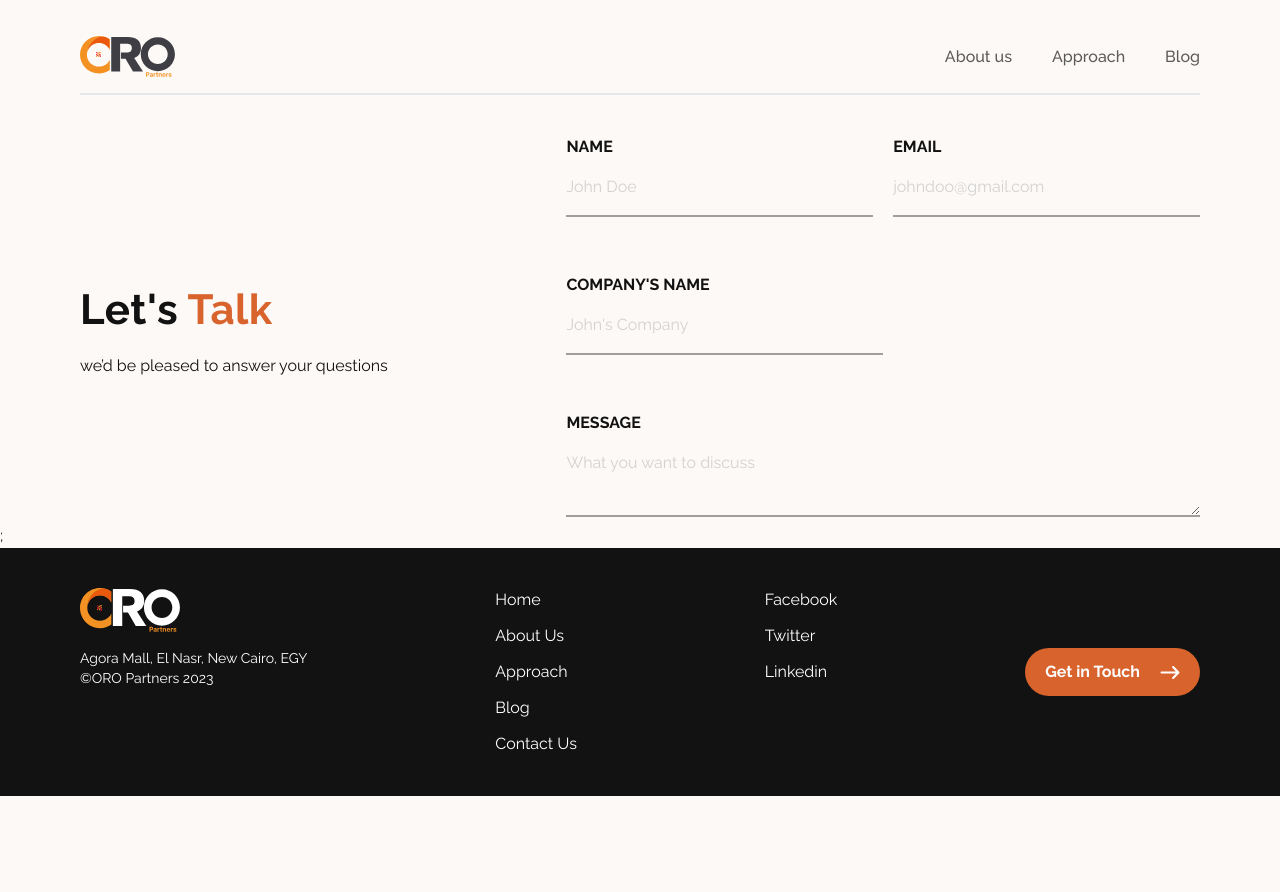
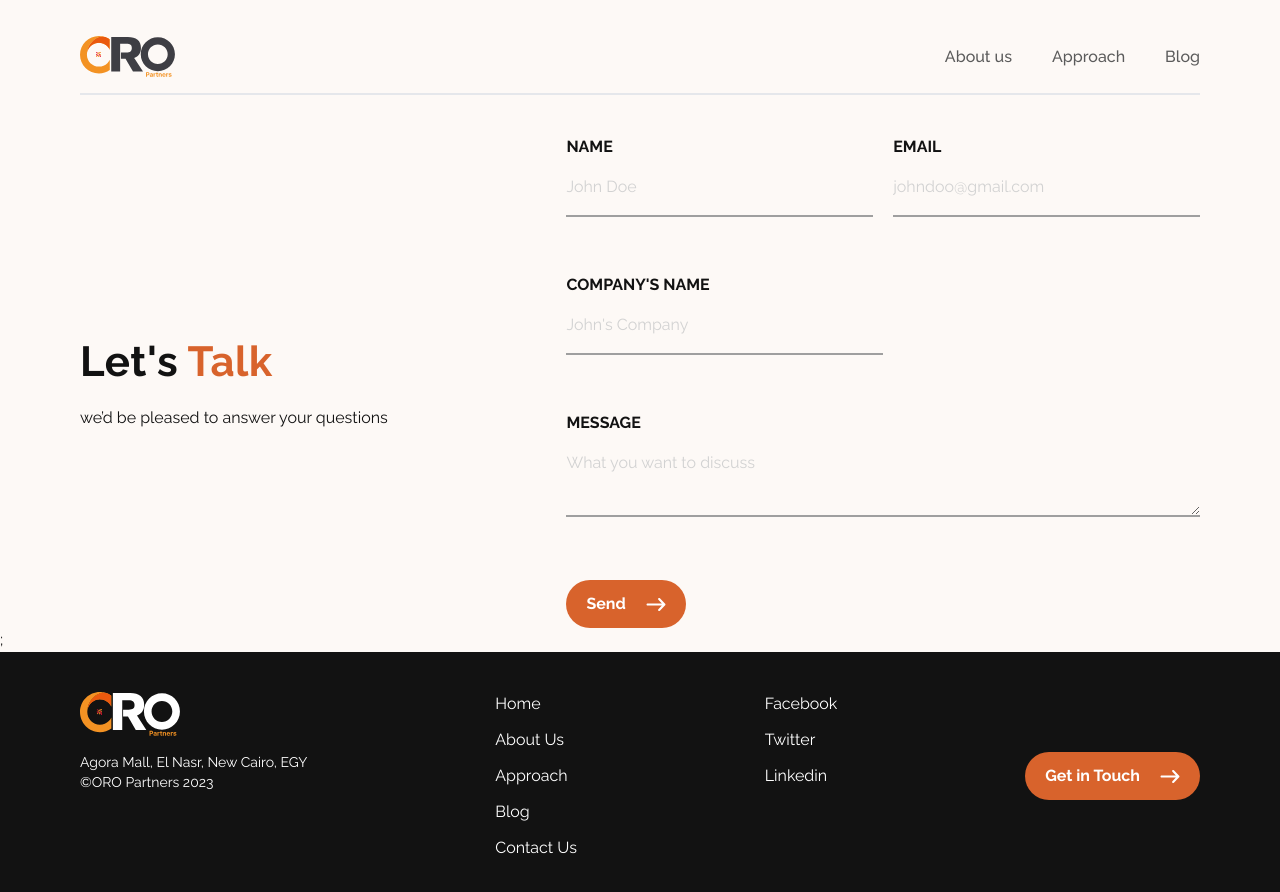
Before and after one commit to PTS-Holdings/oro-partners.com, a Next.js app: page /contact in a window 1280 px wide. Shown: the top 892 px of the page. Before the commit the page ends 800 px from the top, so only its background shows below. Built offline with nearby package versions, Linux system fonts and the light colour scheme.

Commit message:
feat(contact): add contact page feat(/api/contact) add nodemailer logic

```diff
--- /dev/null
+++ b/src/pages/api/emailHandler.js
@@ -0,0 +1,30 @@
+import nodemailer from "nodemailer";
+
+export default async function emailHandler(req, res) {
+	const { CONFIG_MAIL_USER, CONFIG_MAIL_Password, CONFIG_MAIL_HOST } =
+		process.env;
+	// Check request payload has the necessary object
+	const emailPayload = req.body;
+	if (!emailPayload["subject"]) res.status(400).send();
+	if (!emailPayload["html"] || emailPayload.text) res.status(400).send();
+	if (!emailPayload["to"]) emailPayload["to"] = "info@oro-partners.com";
+	// Open nodemailer transporter
+	const transporter = nodemailer.createTransport({
+		service: "gmail",
+		auth: {
+			user: CONFIG_MAIL_USER,
+			pass: CONFIG_MAIL_Password,
+		},
+	});
+
+	// Send Email
+	transporter.sendMail(emailPayload, function (err, info) {
+		if (err) {
+			console.log(err);
+			res.status(500).end(err);
+		} else {
+			console.log(info);
+			res.status(200).send();
+		}
+	});
+}
--- a/src/pages/contact.js
+++ b/src/pages/contact.js
@@ -1,4 +1,7 @@
+import Button from "@/components/Button";
+import Head from "next/head";
 import { useState } from "react";
+import { toast } from "react-toastify";
 
 export default function Contact() {
 	let [name, setName] = useState("");
@@ -6,8 +9,56 @@ export default function Contact() {
 	let [message, setMessage] = useState("");
 	let [company, setCompany] = useState("");
 
+	const submitHandler = async (e) => {
+		e.preventDefault();
+		console.log(name, email, message, company);
+
+		const payload = {
+			from: `${name} <${email}>`,
+			replyTo: `${email}`,
+			sender: `${email}`,
+			subject: `website contact form submission from ${name}`,
+			html: `<h1>New Inquiry from ${name}</h1>
+	        <h4>new contact form submission(oro-partners.com)</h4><br>
+	          <p><strong>name: </strong> ${name}</p>
+	          <p><strong>Email: </strong> ${email}</p><br>
+	          <p><strong>Company: </strong> ${company}</p><br>
+	          <p><strong>Message: </strong> ${message}</p><br>
+	        `,
+		};
+
+		const sendMail = new Promise(async function (resolve, reject) {
+			let res = await fetch("/api/emailHandler", {
+				method: "POST",
+				headers: {
+					"Content-Type": "application/json",
+				},
+				body: JSON.stringify(payload),
+			});
+			if (res.status === 200) {
+				setName("");
+				setEmail("");
+				setMessage("");
+				setCompany("");
+				resolve();
+			} else {
+				reject();
+			}
+		});
+
+		await toast.promise(sendMail, {
+			pending: "Sending mail...",
+			success: "Email Sent, Wait for a reply soon.",
+			error: "Something went wong, try contacting us at: info@oro-partner.com",
+		});
+	};
+
 	return (
 		<div className="container flex flex-col items-center justify-between  gap-16 md:flex-row ">
+			<Head>
+				<title>Contact Us - ORO Partners</title>
+			</Head>
+
 			<div className="w-2/3 text-center md:text-left">
 				<h1 className="md:header2 header3 mb-4 ">
 					Let&apos;s{" "}
@@ -18,7 +69,7 @@ export default function Contact() {
 				</p>
 			</div>
 
-			<form className="w-full space-y-14">
+			<form className="w-full space-y-14" onSubmit={submitHandler}>
 				<div className="flex flex-col justify-between gap-5 lg:flex-row ">
 					<div className="w-full">
 						<label htmlFor="name" className="">
@@ -84,6 +135,10 @@ export default function Contact() {
 						required
 					/>
 				</div>
+
+				<div>
+					<Button>Send</Button>
+				</div>
 			</form>
 		</div>
 	);
```
